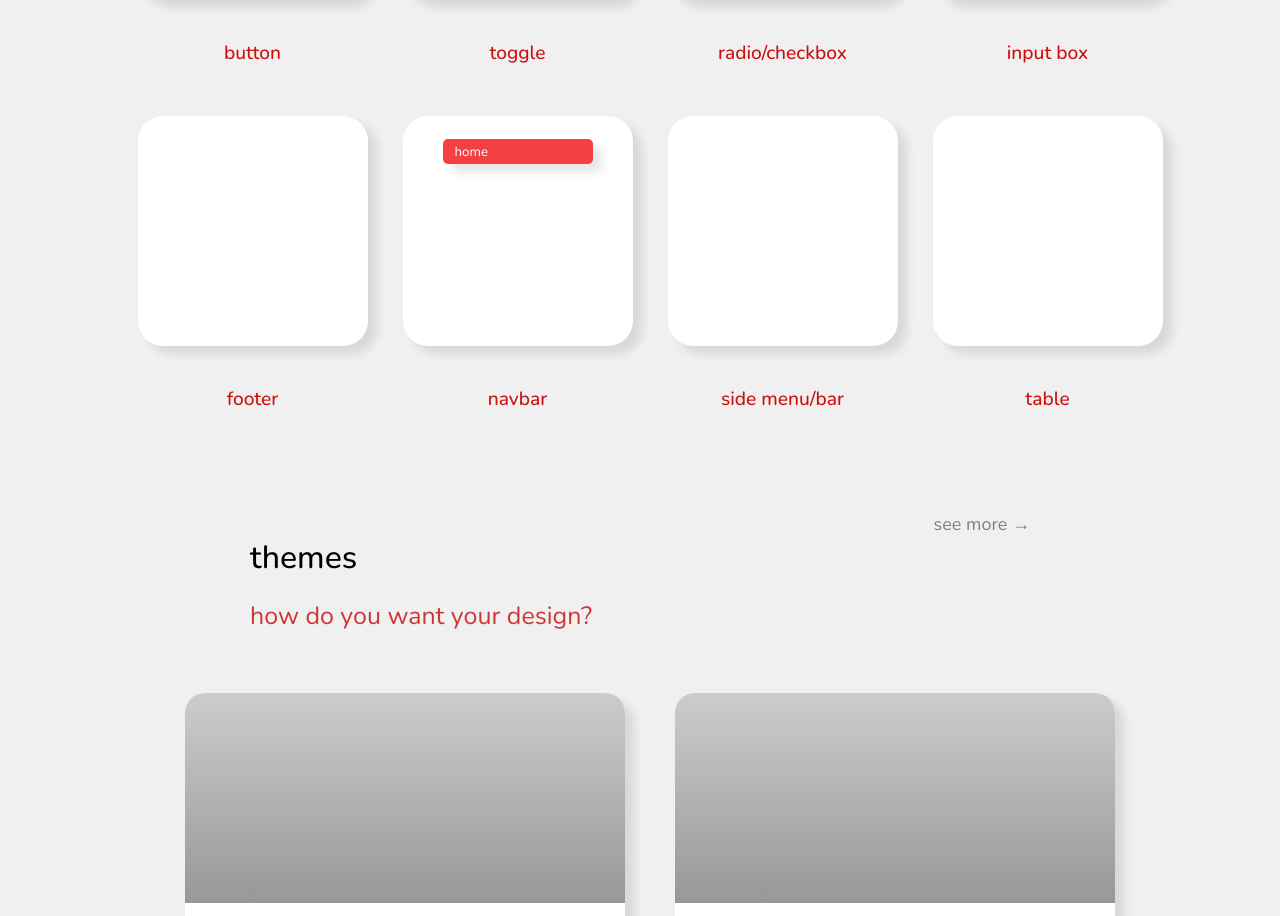
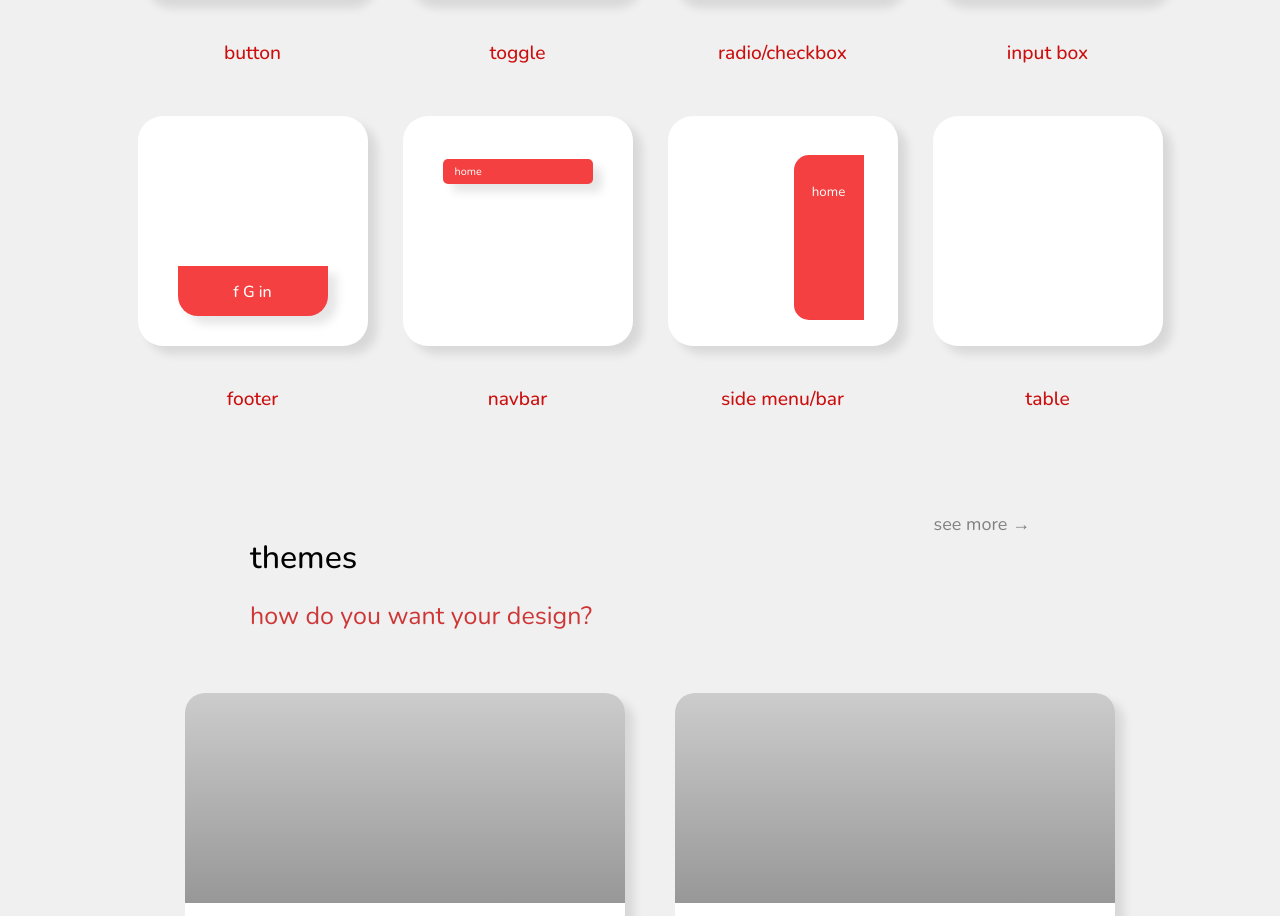
Before and after one commit to Team-RuBees/elementary, a React (Create React App) app in the folder elementary-app/: page / in a window 1280 px wide. Shown: the part 883-1799 px from the top of the page. Built offline with nearby package versions, Linux system fonts and the light colour scheme.

Commit message:
added elements in homepage

```diff
--- a/elementary-app/src/assets/css/homePage.css
+++ b/elementary-app/src/assets/css/homePage.css
@@ -118,8 +118,6 @@ body {
     grid-template-rows: 1fr 1fr;
     margin-top: 50px;
     margin-left: 250px;
-
-
 }
 
 .elements-inner-text1, .elements-inner-text2{
@@ -133,13 +131,12 @@ body {
     font-weight: 500;
     padding-bottom: 20px;
 }
+
 .elements-inner-text2{
     font-size: 25px;
     color: #CE3636;
     margin: 0;
-
     position: relative;
-
 }
 
 .firstContainer-elements-grid {
@@ -166,7 +163,6 @@ body {
     text-align: center;
 }
 
-
 .element-boxHolder {
     position: relative;
     width: 230px;
@@ -178,8 +174,6 @@ body {
     transition: transform 0.2s ease-in-out;
     margin-bottom: 30px;
 }
-
-
 
 .element-boxHolder:hover {
     transform: scale(1.09);
@@ -194,6 +188,7 @@ body {
     font-family: 'Nunito', sans-serif;
     font-weight: 500;
 }
+
 .see-more-text{
 
     grid-template-rows: 1fr;
@@ -283,6 +278,13 @@ body {
     font-size: smaller;
 }
 
+.textInSidebar{
+    margin-top: 40%;
+    color: rgb(255, 255, 255);
+    font-size: smaller;
+    font-weight: 400;
+}
+
 .element1 {
     width: 55%;
     margin-top: 40%;
@@ -365,9 +367,32 @@ body {
     justify-content: right;
 
 }
+
+.element5 {
+    margin-top: 65%;
+    width: 150px;
+    height: 50px;
+    border-radius: 0px 0px 20px 20px;
+    background: #F44040;
+    box-shadow: 9px 8px 10px rgba(0, 0, 0, 0.1);
+
+}
+
+.mockup_logos{
+    font-size: 9px;
+    margin-top: 10%;
+    color: #FFF;
+    text-align: center;
+    font-size: 16px;
+    font-style: normal;
+    font-weight: 500;
+    line-height: normal;
+}
+
 .element6{
     width: 150px;
-    margin-top: 10%;
+    margin-top: 18.5%;
+    font-size: small;
     height: 25px;
     background: #F44040;
     border-radius: 5px;
@@ -375,6 +400,16 @@ body {
     display: flex;
     align-items: center;
     padding-left: 12px;
+}
+
+.element7 {
+    margin-top: 17%;
+    margin-left: 40%;
+    width: 70px;
+    height: 165px;
+    flex-shrink: 0;
+    border-radius: 15px 0px 0px 15px;
+    background: #F44040;
 }
 
 
--- a/elementary-app/src/pages/HomePage.js
+++ b/elementary-app/src/pages/HomePage.js
@@ -10,7 +10,6 @@ const HomePage = () => {
 
 
       {<body>
-
 {/* <!-------------------------1/3 SECTION start-------------------------> */}
 <div class="openingText-container">
     <div class="rectangle-container">
@@ -45,9 +44,6 @@ const HomePage = () => {
 
 </div>
 
-
-
-
 <div class="firstContainer-elements-grid">
 
     <div class="element-container">
@@ -78,13 +74,10 @@ const HomePage = () => {
                         </div>
                     </div>
                 </div>
-
-
             </div>
         </div>
         <p class="shape-label">toggle</p>
     </div>
-
     <div class="element-container">
         <div class="element-boxHolder">
             <div class="box-content">
@@ -100,17 +93,11 @@ const HomePage = () => {
                         <div className="smallercircle1">
                         <div className="insides">
                                 <div className='innercircle'></div>
-
                             </div>
-
-
-                            </div>
+                        </div>
                     </div>
                     </div>
-
                 </div>
-
-
             </div>
         </div>
         <p class="shape-label">radio/checkbox</p>
@@ -125,7 +112,15 @@ const HomePage = () => {
     <div class="secondContainer-elements-grid">
         <div class="element-container">
             <div class="element-boxHolder">
-                <div class="box-content"></div>
+                <div class="box-content">
+                    <div class="insides">
+                        <div className="element5">
+                            <div class="mockup_logos">
+                            f G in
+                            </div>
+                    </div>
+                    </div>
+                </div>
             </div>
             <p class="shape-label">footer</p>
         </div>
@@ -146,13 +141,22 @@ const HomePage = () => {
 
         <div class="element-container">
             <div class="element-boxHolder">
-                <div class="box-content"></div>
+                <div class="box-content">
+                <div class="insides">
+                    <div class="element7">
+                    <div className="textInSidebar">home</div>
+
+                    </div>
+                </div>
+                </div>
             </div>
             <p class="shape-label">side menu/bar</p>
         </div>
         <div class="element-container">
             <div class="element-boxHolder">
-                <div class="box-content"></div>
+                <div class="box-content">
+
+                </div>
             </div>
             <p class="shape-label">table</p>
         </div>
```
